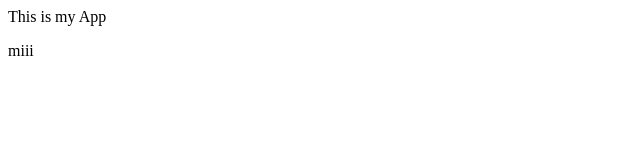
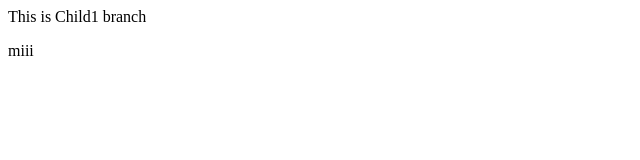
Before and after one commit to ROOPA-YY/mca-css-html, a plain HTML site: page index.html in a window 1280 px wide. Shown: the full height of the page, 0-640 px from the left. Drawn offline with Linux system fonts and the light colour scheme.

Commit message:
Update index.html

```diff
--- a/index.html
+++ b/index.html
@@ -3,7 +3,7 @@
         <title>MY App</title>
     </head>
     <body>
-       <p>This is my App</p>
+       <p>This is Child1 branch</p>
         <span>miii</span>
     </body>
 </html>
```
